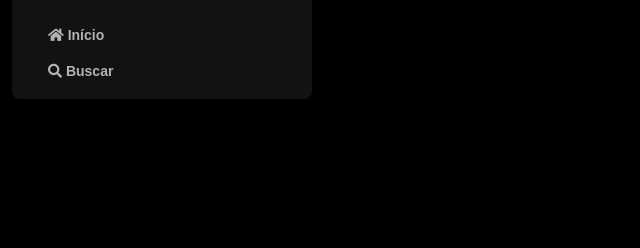
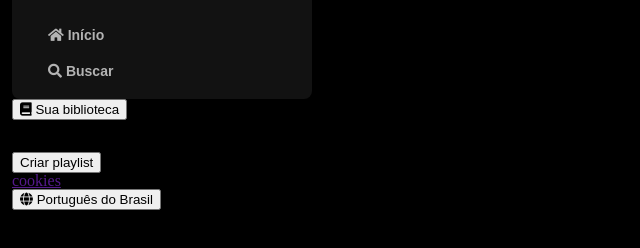
Before and after one commit to guimalicki/imersao-front-end, a plain HTML site: page index.html in a window 1280 px wide. Shown: the part 74-322 px from the top of the page, without its empty margins (0-640 px from the left). Drawn offline with Linux system fonts and the light colour scheme.

Commit message:
Adição da div library, com os botões de biblioteca, de criação de playlsit, link de cookies e botão de linguagem. Ainda não estilizado (css).

```diff
--- a/index.html
+++ b/index.html
@@ -22,7 +22,6 @@
                     <img src="./assets/icons/logo-spotify.png" alt="logo do spotify">
                 </a>
             </div>
-            <div>
                 <ul>  <!-- ul > li*2 Cria uma estrutura automatica com duas linhas li-->
                     <li>
                         <a href="">
@@ -37,8 +36,38 @@
                         </a>
                     </li>
                 </ul>
+        </nav>
+
+        <div class="library">
+            <div class="library__content">
+                <button class="library__button">
+                    <span class="fa fas fa-book"></span>
+                    <span>Sua biblioteca</span>
+                </button>
+                <span class="fa fa-plus"></span>
             </div>
-        </nav>
+
+            <section class="section-playlist"> <!-- Como se fosse uma casa, no qual a div é a casa e a section são os comodos dessa casa-->
+                <div class="section-playlist__content">
+                    <span class="text title">Crie sua primeira playlist</span>
+                    <span class="text subtitle">É fácil, vamos te ajudar.</span>
+                </div>
+                <button class="section-playlist__button">
+                    <span>Criar playlist</span>
+                </button>
+            </section>
+
+            <div class="cookies">
+                <a href="">cookies</a>
+            </div>
+
+            <div class="languages">
+                <button class="languages__button">
+                    <span class="fa fa-globe"></span> <!-- Ícone -->
+                    <span>Português do Brasil</span> <!-- Botão do texto-->
+                </button>
+            </div>
+        </div>
     </div>
 </body>
 </html>
```
